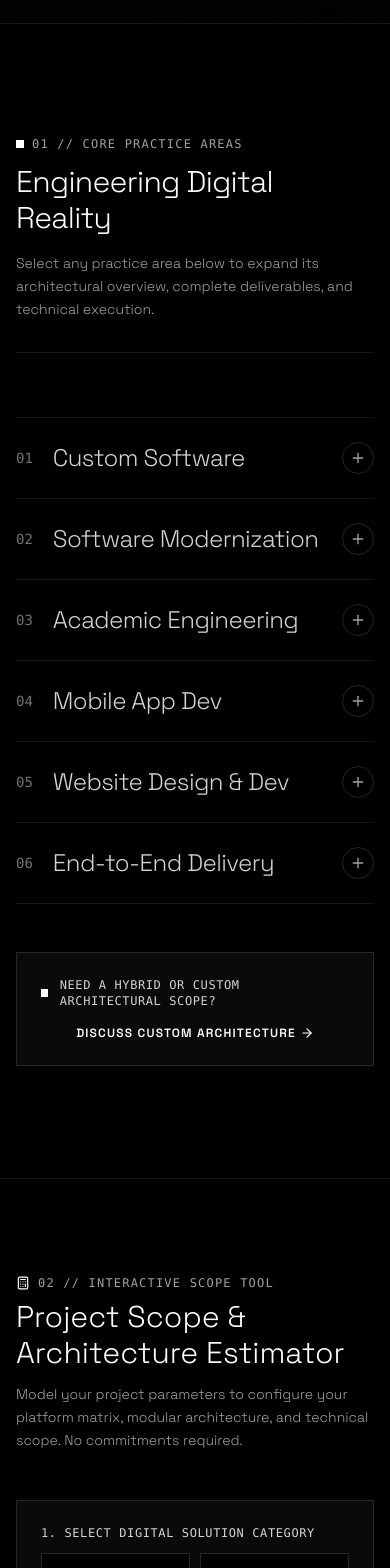
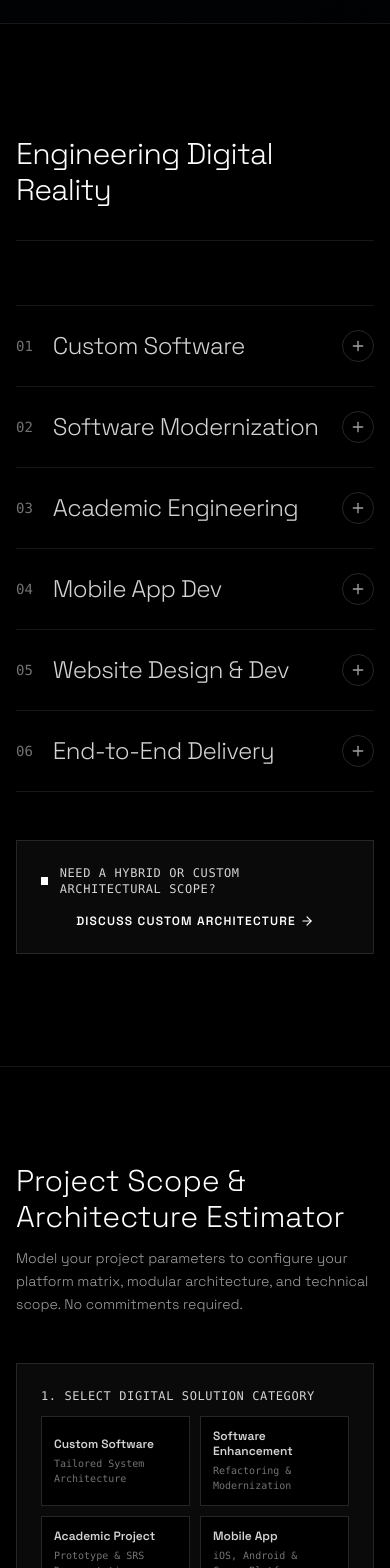
Before and after one commit to KhairnarLokesh/Saven, a Next.js app: page / in a window 390 px wide. Shown: the part 820-2388 px from the top of the page. Built offline with nearby package versions, Linux system fonts and the light colour scheme.

Commit message:
Removal of the unwanted components and the garbage code

```diff
--- a/src/components/About.tsx
+++ b/src/components/About.tsx
@@ -2,7 +2,7 @@
 
 import React from 'react';
 import { principles, techCapabilities } from '@/data/about';
-import { Compass, Check } from 'lucide-react';
+import { Check } from 'lucide-react';
 
 export const About: React.FC = () => {
   return (
@@ -10,10 +10,6 @@ export const About: React.FC = () => {
       <div className="max-w-7xl mx-auto px-4 sm:px-6 lg:px-8">
         {/* Section Header */}
         <div className="max-w-3xl mb-16">
-          <div className="font-mono text-xs uppercase tracking-widest text-neutral-400 mb-3 flex items-center">
-            <Compass className="w-3.5 h-3.5 mr-2 text-white" />
-            05 // ABOUT SAVEN
-          </div>
           <h2 className="text-3xl sm:text-5xl font-light tracking-tight text-white mb-6">
             Technology With Purpose.
           </h2>
--- a/src/components/Contact.tsx
+++ b/src/components/Contact.tsx
@@ -128,10 +128,6 @@ export const Contact: React.FC<ContactProps> = ({
       <div className="max-w-7xl mx-auto px-4 sm:px-6 lg:px-8">
         {/* Section Header */}
         <div className="max-w-3xl mb-16 pb-8 border-b border-neutral-900">
-          <div className="font-mono text-xs uppercase tracking-widest text-neutral-400 mb-3 flex items-center">
-            <span className="w-2 h-2 bg-white mr-2" />
-            06 // PROJECT INTAKE
-          </div>
           <h2 className="text-3xl sm:text-5xl font-light tracking-tight text-white mb-4">
             Have an Idea? Let&apos;s Build It.
           </h2>
--- a/src/components/Estimator.tsx
+++ b/src/components/Estimator.tsx
@@ -1,7 +1,7 @@
 'use client';
 
 import React, { useState } from 'react';
-import { Calculator, Check, ArrowRight, RefreshCcw, Layers } from 'lucide-react';
+import { Check, ArrowRight, RefreshCcw, Layers } from 'lucide-react';
 
 interface EstimatorProps {
   onApplyEstimate: (data: {
@@ -73,10 +73,6 @@ export const Estimator: React.FC<EstimatorProps> = ({ onApplyEstimate }) => {
       <div className="max-w-7xl mx-auto px-4 sm:px-6 lg:px-8">
         {/* Header */}
         <div className="max-w-3xl mb-12">
-          <div className="font-mono text-xs uppercase tracking-widest text-neutral-400 mb-2 flex items-center">
-            <Calculator className="w-3.5 h-3.5 mr-2 text-white" />
-            02 // INTERACTIVE SCOPE TOOL
-          </div>
           <h2 className="text-3xl sm:text-4xl font-light text-white mb-3">
             Project Scope & Architecture Estimator
           </h2>
--- a/src/components/Process.tsx
+++ b/src/components/Process.tsx
@@ -18,10 +18,6 @@ export const Process: React.FC<ProcessProps> = ({ onStartProject }) => {
         {/* Section Header */}
         <div className="flex flex-col md:flex-row md:items-end justify-between mb-16 pb-8 border-b border-neutral-900">
           <div>
-            <div className="font-mono text-xs uppercase tracking-widest text-neutral-400 mb-3 flex items-center">
-              <span className="w-2 h-2 bg-white mr-2" />
-              04 // METHODOLOGY
-            </div>
             <h2 className="text-3xl sm:text-5xl font-light tracking-tight text-white">
               From Idea to Implementation.
             </h2>
--- a/src/components/ServiceModal.tsx
+++ b/src/components/ServiceModal.tsx
@@ -103,7 +103,7 @@ export const ServiceModal: React.FC<ServiceModalProps> = ({ service, onClose, on
         {/* Modal Footer / Direct Inquiry CTA */}
         <div className="mt-8 pt-6 border-t border-neutral-800 flex flex-col sm:flex-row items-center justify-between gap-4">
           <span className="text-xs text-neutral-500 font-mono">
-            REF: SVC-{service.number} {'//'} INQUIRY READY
+            SVC-{service.number}
           </span>
           <button
             onClick={() => {
--- a/src/components/Services.tsx
+++ b/src/components/Services.tsx
@@ -132,17 +132,10 @@ export const Services: React.FC<ServicesProps> = ({ onSelectService }) => {
         {/* Section Header */}
         <div className="flex flex-col md:flex-row md:items-end justify-between mb-16 pb-8 border-b border-neutral-900">
           <div>
-            <div className="font-mono text-xs uppercase tracking-widest text-neutral-400 mb-3 flex items-center">
-              <span className="w-2 h-2 bg-white mr-2" />
-              01 // CORE PRACTICE AREAS
-            </div>
             <h2 className="text-3xl sm:text-5xl md:text-6xl font-light tracking-tight text-white">
               Engineering Digital Reality
             </h2>
           </div>
-          <p className="mt-4 md:mt-0 text-neutral-400 max-w-sm text-sm sm:text-base leading-relaxed font-light">
-            Select any practice area below to expand its architectural overview, complete deliverables, and technical execution.
-          </p>
         </div>
 
         {/* ============================================================== */}
--- a/src/components/WhyChooseUs.tsx
+++ b/src/components/WhyChooseUs.tsx
@@ -2,7 +2,7 @@
 
 import React from 'react';
 import { differentiators } from '@/data/about';
-import { Check, ShieldCheck } from 'lucide-react';
+import { Check } from 'lucide-react';
 
 export const WhyChooseUs: React.FC = () => {
   return (
@@ -11,10 +11,6 @@ export const WhyChooseUs: React.FC = () => {
         {/* Header */}
         <div className="flex flex-col md:flex-row md:items-end justify-between mb-16 pb-8 border-b border-neutral-900">
           <div>
-            <div className="font-mono text-xs uppercase tracking-widest text-neutral-400 mb-3 flex items-center">
-              <ShieldCheck className="w-3.5 h-3.5 mr-2 text-white" />
-              06 // WHY SAVEN
-            </div>
             <h2 className="text-3xl sm:text-5xl font-light tracking-tight text-white">
               Built Around Your Needs.
             </h2>
@@ -34,7 +30,7 @@ export const WhyChooseUs: React.FC = () => {
               <div>
                 <div className="flex items-center justify-between mb-4">
                   <span className="font-mono text-[10px] uppercase tracking-widest text-neutral-500">
-                    BENCHMARK // {String(idx + 1).padStart(2, '0')}
+                    {String(idx + 1).padStart(2, '0')}
                   </span>
                   <div className="w-5 h-5 rounded-full border border-neutral-800 flex items-center justify-center group-hover:border-white group-hover:bg-white group-hover:text-black transition-colors">
                     <Check className="w-3 h-3 text-neutral-400 group-hover:text-black" />
```
